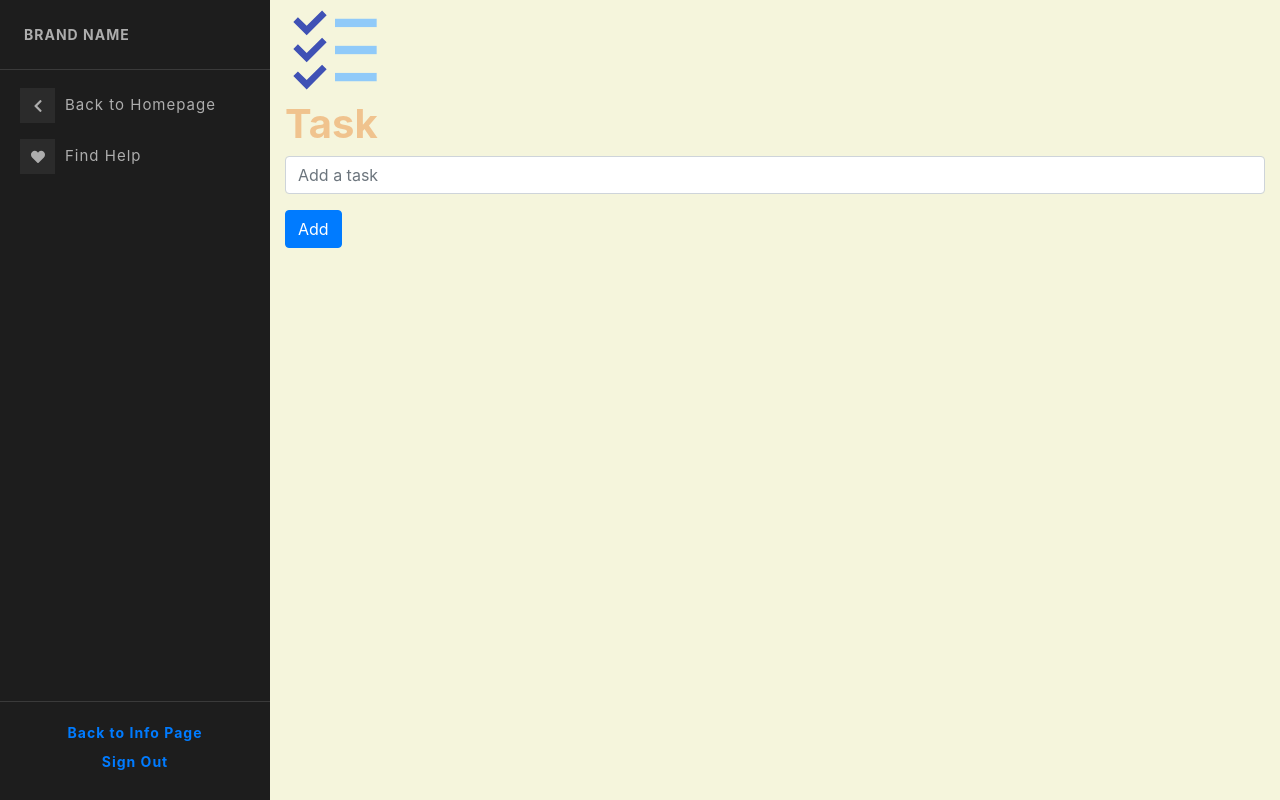
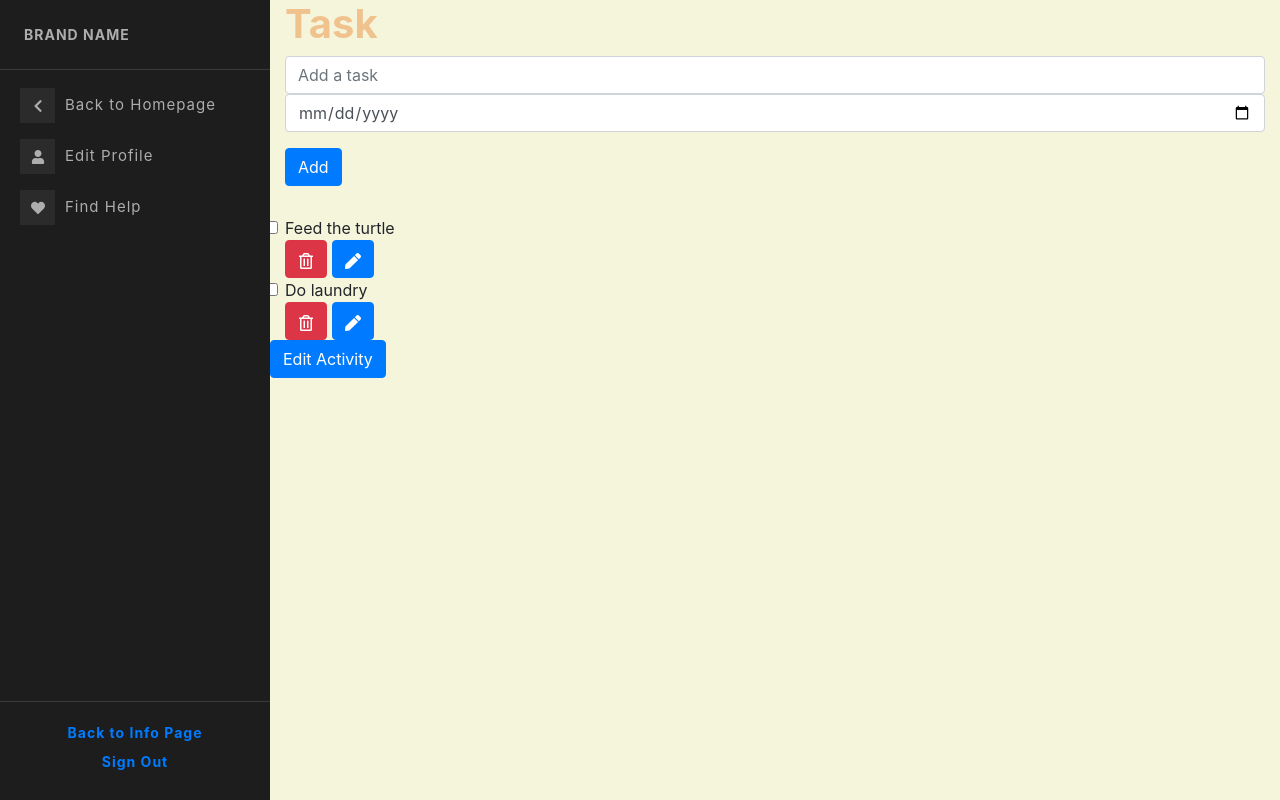
Before and after one commit to imanaqilah/G3-Caring-App, a React (Create React App) app: page /profile/tasks in a window 1280 px wide. Built offline with nearby package versions, Linux system fonts and the light colour scheme.

Commit message:
added Edit Task modal

```diff
--- a/package.json
+++ b/package.json
@@ -8,10 +8,13 @@
     "@testing-library/user-event": "^12.6.2",
     "axios": "^0.21.1",
     "bootstrap": "^4.6.0",
+    "date-fns": "^2.16.1",
+    "dates-picker": "^1.0.3",
     "flat-color-icons": "^1.1.0",
     "react": "^17.0.1",
     "react-dom": "^17.0.1",
     "react-icons": "^4.1.0",
+    "react-nice-dates": "^3.0.7",
     "react-pro-sidebar": "^0.5.0",
     "react-router-dom": "^5.2.0",
     "react-scripts": "4.0.1",
--- a/src/App.css
+++ b/src/App.css
@@ -117,6 +117,7 @@
   height:100vh;
   background-color:beige;
   position: relative;
+  overflow-y: auto;
 }
 
 .info-background{
--- /dev/null
+++ b/src/components/EditTaskModal.js
@@ -0,0 +1,53 @@
+import React, { useState } from 'react';
+import {
+    Modal,
+    Button,
+    ModalHeader,
+    ModalBody,
+    ModalFooter,
+    Form,
+    FormGroup,
+    Label,
+    Input,
+} from 'reactstrap';
+
+const EditTaskModal = () => {
+
+    const [isOpen, setIsOpen] = useState(false);
+
+    const [showModal, setShowModal] = useState(false)
+
+    const toggle = () => setIsOpen(!isOpen);
+
+    const toggleModal = () => {
+        setShowModal(!showModal)
+    }
+
+    return (
+        <div>
+            <Button color="primary" onClick={() => { toggleModal() }}>Edit Activity</Button>
+            <Modal isOpen={showModal} toggle={toggle}>
+                <ModalHeader toggle={toggle}>Modal title</ModalHeader>
+                <ModalBody>
+                    <Form>
+                        <FormGroup>
+                            <Label for="activity">Activity</Label>
+                            <Input type="activity" name="activity" id="activity" />
+                        </FormGroup>
+                        <FormGroup>
+                            <Label for="date">To be completed by:</Label>
+                            <Input type="date" name="date" id="date" />
+                        </FormGroup>
+                    </Form>
+                </ModalBody>
+                <ModalFooter>
+                    <Button color="primary" onClick={toggle}>Update</Button>{' '}
+                    <Button color="secondary" onClick={toggle}>Cancel</Button>
+                </ModalFooter>
+            </Modal>
+        </div>
+
+    )
+}
+
+export default EditTaskModal;
--- a/src/components/NaviBar.js
+++ b/src/components/NaviBar.js
@@ -75,8 +75,6 @@ const NaviBar = ({ loggedIn, setLoggedIn }) => {
                                 </NavItem>
                         }
                         <NavItem>
-                            {/* LOGIN MODAL */}
-                            {/* <ModalForm isLogin={isLogin} setIsLogin={setIsLogin}>Sign In</ModalForm> */}
                             {
                                 loggedIn ?
                                     <NavLink style={{ cursor: "pointer" }} onClick={() => handleLogout()}>Sign Out</NavLink>
--- a/src/components/SideNav.js
+++ b/src/components/SideNav.js
@@ -1,6 +1,6 @@
 import { ProSidebar, Menu, MenuItem, SubMenu, SidebarHeader, SidebarFooter, SidebarContent } from 'react-pro-sidebar';
 import 'react-pro-sidebar/dist/css/styles.css';
-import { FaGem, FaHeart, FaChevronLeft } from 'react-icons/fa';
+import { FaUser, FaHeart, FaChevronLeft } from 'react-icons/fa';
 import { Col } from 'reactstrap';
 import { Link } from "react-router-dom";
 import { NavLink } from 'reactstrap';
@@ -35,6 +35,7 @@ const SideNav = ({ loggedIn, setLoggedIn }) => {
             <SidebarContent style={{ fontSize: "10px", letterSpacing: "1px" }}>
                 <Menu iconShape="square">
                     <MenuItem icon={<FaChevronLeft />}><Link to={`/profile`}>Back to Homepage</Link></MenuItem>
+                    <MenuItem icon={<FaUser />}><Link to={`/profile`}>Edit Profile</Link></MenuItem>
                     {/* <MenuItem icon={<FaGem />}>MENU 2</MenuItem>
                     <MenuItem icon={<FaGem />}>MENU 3</MenuItem> */}
                     {/* <SubMenu title="MENU w/ submenu" icon={<FaHeart />}>
--- a/src/index.js
+++ b/src/index.js
@@ -7,6 +7,7 @@ import 'bootstrap/dist/css/bootstrap.min.css';
 import { BrowserRouter } from 'react-router-dom';
 import 'react-pro-sidebar/dist/css/styles.css';
 import 'react-toastify/dist/ReactToastify.css';
+
 
 ReactDOM.render(
   <React.StrictMode>
--- a/src/pages/Task.js
+++ b/src/pages/Task.js
@@ -1,37 +1,68 @@
 import React, { useState } from 'react';
-import { Col, Row, Container } from 'reactstrap';
-import { FcTodoList } from "react-icons/fc";
+import { FaPen, FaRegTrashAlt } from "react-icons/fa";
 import {
     Form,
     FormGroup,
     Label,
     Input,
-    Button
+    Button,
+    Col,
+    Row,
+    Container,
+    NavLink
 } from 'reactstrap';
+import EditTaskModal from "../components/EditTaskModal.js";
 
 
 const Task = () => {
 
     const [tasks, setTasks] = useState([]);
 
+    const [showModal, setShowModal] = useState(false)
+
+    const toggleModal = () => {
+        setShowModal(!showModal)
+    }
+
+    const [isOpen, setIsOpen] = useState(false);
+
+    const toggle = () => setIsOpen(!isOpen);
+
     return (
         <div className="content">
             <div className="home-background">
-                <Container fluid={true}>
+                <Container fluid={true} className="form-container">
                     <Row className="no-gutter">
                         <Col>
-                            <FcTodoList size="100" /><h1 style={{ color: "#F0C38E", fontWeight: "bold" }}>Task</h1>
+                            <h1 style={{ color: "#F0C38E", fontWeight: "bold" }}>Task</h1>
                             <Form>
                                 <FormGroup>
                                     <Input placeholder="Add a task" />
+                                    <Input type="date" />
                                 </FormGroup>
-                                <Button color="primary">Add</Button>{' '}
+                                <Button type="submit" color="primary">Add</Button>{' '}
                             </Form>
                         </Col>
                     </Row>
+                </Container>
+                <Container className="task-container" style={{ paddingTop: "30px" }}>
 
+                    <div className="task">
+                        <div><Input type="checkbox" />Feed the turtle</div>
+                        <Button className="delete-btn" type="delete" color="danger"><FaRegTrashAlt /></Button>{' '}
+                        <Button className="edit-btn" type="edit" color="primary"><FaPen /></Button>{' '}
+                    </div>
 
+                    <div className="task">
+                        <div><Input type="checkbox" />Do laundry</div>
+                        <Button className="delete-btn" type="delete" color="danger"><FaRegTrashAlt /></Button>{' '}
+                        <Button className="edit-btn" type="edit" color="primary" onClick={toggle}><FaPen /></Button>{' '}
+                    </div>
                 </Container>
+                <EditTaskModal
+                    isOpen={showModal}
+                    toggle={toggleModal}
+                />
             </div>
         </div>
 
```
Also changed, not shown: 2 other files (tests, documents, lock files or other folders).
